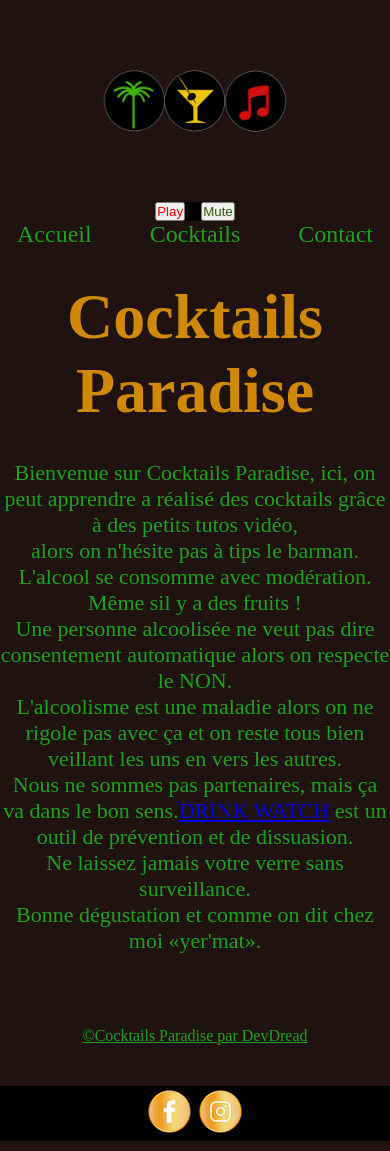
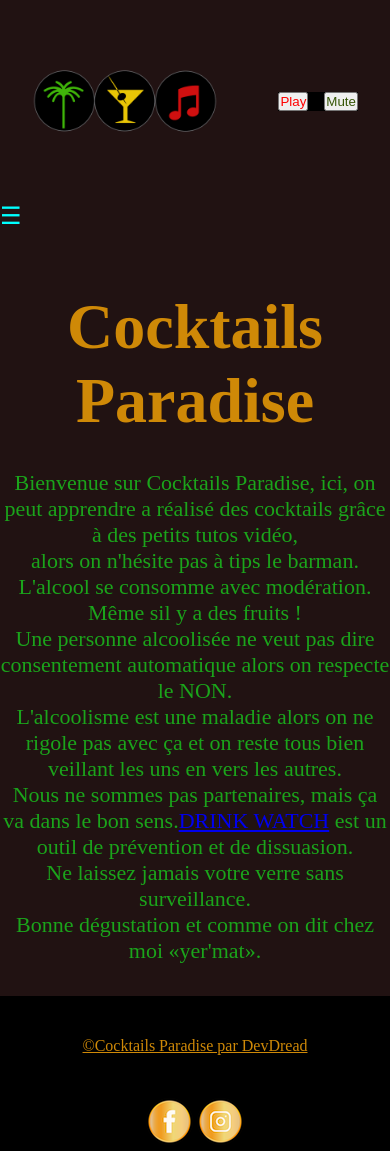
Before and after one commit to J-Patlmx/CocktailsParadise-ultimate, a React (Vite) app: page / in a window 390 px wide. Built offline with nearby package versions, Linux system fonts and the light colour scheme.

Commit message:
WIP hamburger Menu MQ

```diff
--- a/src/components/Header.jsx
+++ b/src/components/Header.jsx
@@ -1,22 +1,35 @@
-import {NavLink} from "react-router-dom"
-import logo from "../assets/logo2.png"
-import MusicPlayer  from "./audioplayer"
+import { useState } from "react";
+import { NavLink } from "react-router-dom";
+import logo from "../assets/logo2.png";
+import MusicPlayer from "./audioplayer";
 
 function Header() {
+  const [isMenuOpen, setIsMenuOpen] = useState(false);
+
+  const toggleMenu = () => {
+    setIsMenuOpen(!isMenuOpen);
+  };
+
   return (
-<div className="Header">
-<img src={logo} className="App-logo" alt="logo" />
-          <MusicPlayer  />
-<nav className="Header-link">
-         {/* Utiliser l'attribut "to" pour spécifier l'URL de destination */}
-            <NavLink className="App-header-link" to={"/home"} >Accueil</NavLink>
-            <NavLink className="App-header-link" to={"/cocktail"}>Cocktails </NavLink>
-            <NavLink className="App-header-link" to={"/Contact"}>Contact </NavLink>
-          </nav>
-          {/* TODO: revoir le positionnement */}
-
+    <div className={`Header ${isMenuOpen ? "open" : ""}`}>
+      <img src={logo} className="App-logo" alt="logo" />
+      <MusicPlayer />
+      <button className="menu-button" onClick={toggleMenu}>
+        ☰
+      </button>
+      <nav className={`Header-link ${isMenuOpen ? "open" : ""}`}>
+        <NavLink className="App-header-link" to={"/home"}>
+          Accueil
+        </NavLink>
+        <NavLink className="App-header-link" to={"/cocktail"}>
+          Cocktails
+        </NavLink>
+        <NavLink className="App-header-link" to={"/Contact"}>
+          Contact
+        </NavLink>
+      </nav>
     </div>
-  )
+  );
 }
 
-export default Header
+export default Header;
--- a/src/styles/_Footer.scss
+++ b/src/styles/_Footer.scss
@@ -7,17 +7,15 @@
         background-color: $bg-hover;
     }
     .footer-Texte{
-        // background-color: $bg-header-footer;
-       color: $color-gitano;
-         text-align: center;
-         display: flex;
-         justify-content: center;
-         align-items: center;
+        color: $color-gitano;
+        text-align: center;
+        display: flex;
+        justify-content: center;
+        align-items: center;
         height: 100px;
         width: 100%;
         &:hover{
         color: $color-gitano-Hover;
-
         }
 
     }
--- a/src/styles/_Header.scss
+++ b/src/styles/_Header.scss
@@ -1,6 +1,5 @@
-
-// HEADER
-.Header{
+// Header
+.Header {
     background-color: $bg-header-footer;
     color: $color-gitano;
     margin: auto;
@@ -10,14 +9,20 @@
     flex-wrap: wrap;
     margin-bottom: 60px;
 
-    &:hover{
+    &:hover {
         background-color: $bg-hover;
     }
-                .App-logo{
+
+    .App-logo {
         margin-right: auto;
         padding: 0 24px;
         width: 250px;
     }
+
+   .menu-button{
+    display: none;
+   }
+
     nav {
         display: flex;
         align-items: center;
@@ -26,17 +31,107 @@
         gap: 32px;
         font-size: 24px;
     }
-        .App-header-link{
+
+    .App-header-link {
         display: flex;
         justify-content: space-around;
         align-items: center;
         color: $color-gitano;
         text-decoration: none;
 
-        &:hover{
+        &:hover {
             color: $color-gitano-Hover;
-                text-decoration:overline;
+            text-decoration: overline;
+        }
+    }
 
+    &.open {
+        .Header-link {
+            display: flex;
+        }
+    }
+
+    @media (max-width: 950px) {
+        .menu-button {
+            color: aqua;
+            background: none;
+            border: none;
+            font-size: 24px;
+            cursor: pointer;
+            margin-right: 16px;
+            display: block;
+
+            &:focus {
+                outline: none;
+            }
+
+            &.open {
+                display: none;
+                /* Masquer le bouton hamburger lorsque le menu est ouvert */
+            }
+        }
+        .Header-link {
+            display: none;
+            flex-direction: column;
+            align-items: flex-start;
+            width: 100%;
+            padding-top: 16px;
+
+            &.open {
+                display: flex;
+            }
+
+            .App-header-link {
+                margin-bottom: 16px;
+
+                &:last-child {
+                    margin-bottom: 0;
                 }
             }
         }
+    }
+}
+
+
+
+// // HEADER
+// .Header{
+//     background-color: $bg-header-footer;
+//     color: $color-gitano;
+//     margin: auto;
+//     padding-right: 32px;
+//     display: flex;
+//     align-items: center;
+//     flex-wrap: wrap;
+//     margin-bottom: 60px;
+
+//     &:hover{
+//         background-color: $bg-hover;
+//     }
+//                 .App-logo{
+//                     margin-right: auto;
+//                     padding: 0 24px;
+//                     width: 250px;
+//                 }
+//                 nav {
+//                     display: flex;
+//                     align-items: center;
+//                     flex-wrap: wrap;
+//                     justify-content: flex-end;
+//                     gap: 32px;
+//                     font-size: 24px;
+//                     }
+//         .App-header-link{
+//             display: flex;
+//             justify-content: space-around;
+//             align-items: center;
+//             color: $color-gitano;
+//             text-decoration: none;
+
+//         &:hover{
+//                 color: $color-gitano-Hover;
+//                 text-decoration:overline;
+
+//             }
+//         }
+// }
--- a/src/styles/styles.css
+++ b/src/styles/styles.css
@@ -15,6 +15,9 @@
   margin-right: auto;
   padding: 0 24px;
   width: 250px;
+}
+.Header .menu-button {
+  display: none;
 }
 .Header nav {
   display: flex;
@@ -34,6 +37,43 @@
 .Header .App-header-link:hover {
   color: hsl(39, 93%, 42%);
   text-decoration: overline;
+}
+.Header.open .Header-link {
+  display: flex;
+}
+@media (max-width: 950px) {
+  .Header .menu-button {
+    color: aqua;
+    background: none;
+    border: none;
+    font-size: 24px;
+    cursor: pointer;
+    margin-right: 16px;
+    display: block;
+  }
+  .Header .menu-button:focus {
+    outline: none;
+  }
+  .Header .menu-button.open {
+    display: none;
+    /* Masquer le bouton hamburger lorsque le menu est ouvert */
+  }
+  .Header .Header-link {
+    display: none;
+    flex-direction: column;
+    align-items: flex-start;
+    width: 100%;
+    padding-top: 16px;
+  }
+  .Header .Header-link.open {
+    display: flex;
+  }
+  .Header .Header-link .App-header-link {
+    margin-bottom: 16px;
+  }
+  .Header .Header-link .App-header-link:last-child {
+    margin-bottom: 0;
+  }
 }
 
 .Home {
@@ -311,28 +351,6 @@ body {
     padding-left: 16px;
     padding-right: 16px;
   }
-  .Header {
-    flex-wrap: nowrap;
-    flex-direction: column;
-    padding-right: 0;
-    background-color: hsl(0, 28%, 10%);
-    margin-bottom: 32px;
-    justify-content: space-around;
-  }
-  .Header nav {
-    width: 100%;
-  }
-  .Header .App-logo {
-    margin: auto;
-    align-items: center;
-  }
-  .Header .App-header-link {
-    color: rgb(27, 164, 27);
-    flex: 1;
-  }
-  .Header .App-header-link:hover {
-    text-decoration: none;
-  }
   .Home {
     margin-bottom: 32px;
   }
@@ -387,10 +405,6 @@ body {
     color: rgb(27, 164, 27);
     font-style: oblique;
   }
-  .footer-Texte {
-    background-color: hsl(0, 28%, 10%);
-    color: rgb(27, 164, 27);
-  }
   .list-cocktail {
     flex-direction: column;
   }
@@ -405,4 +419,7 @@ body {
     -o-object-position: center;
        object-position: center;
   }
+  .Footerlink .footer-Texte {
+    color: hsl(39, 93%, 42%);
+  }
 }/*# sourceMappingURL=styles.css.map */
--- a/src/styles/styles.scss
+++ b/src/styles/styles.scss
@@ -24,6 +24,15 @@ body{
     body{
         background: $bg-hover;
     }
+
+
+
+
+
+
+
+
+
     .slider-container{
         display: none;
     }
@@ -35,32 +44,32 @@ body{
     }
 
 
-//HEADER
-.Header{
-    flex-wrap: nowrap;
-    flex-direction: column;
-    padding-right: 0;
-    background-color: $bg-hover;
-    margin-bottom: 32px;
-    justify-content: space-around;
-    nav{
-        width: 100%;
+// //HEADER
+// .Header{
+//     flex-wrap: nowrap;
+//     flex-direction: column;
+//     padding-right: 0;
+//     background-color: $bg-hover;
+//     margin-bottom: 32px;
+//     justify-content: space-around;
+//     nav{
+//         width: 100%;
 
-    }
-                .App-logo{
-                margin: auto;
-                align-items: center;
-                }
-        .App-header-link{
-            color: $color-gitano;
-            flex: 1;
-            &:hover{
-                text-decoration: none;
-            }
+//     }
+//                 .App-logo{
+//                 margin: auto;
+//                 align-items: center;
+//                 }
+//         .App-header-link{
+//             color: $color-gitano;
+//             flex: 1;
+//             &:hover{
+//                 text-decoration: none;
+//             }
 
 
-        }
-}
+//         }
+// }
 
 
 
@@ -98,9 +107,9 @@ body{
         color: $color-gitano;
         line-height: 32px;
         text-align: center;
+
     .Cocktail-name{
         color: $color-gitano-Hover;
-
     }
     .Ingredients-et-Img {
         flex-direction: column;
@@ -127,11 +136,8 @@ ul{
     }
     p{
         margin-bottom: 16px;
-
     }
     .into-Cocktail-Selection{
-
-
             .App-Cocktail-link-TC{
             color:  $color-gitano-Hover;
             text-decoration: none;
@@ -146,15 +152,10 @@ text-decoration: none;
 }
 
 
-//FOOTER STYLE
-.footer-Texte{
-    background-color: $bg-hover;
-    color: $color-gitano;
-}
-
 
     .list-cocktail{
         flex-direction: column;
+
             img{
                 display: flex;
                 align-items: center;
@@ -168,4 +169,14 @@ text-decoration: none;
 }
 
 
+
+//FOOTER STYLE
+.Footerlink{
+    .footer-Texte{
+
+        color: $color-gitano-Hover;
     }
+
+}
+
+}
```
Also changed, not shown: 1 other file (tests, documents, lock files or other folders). Lines whose indentation alone changed are shown as unchanged.
